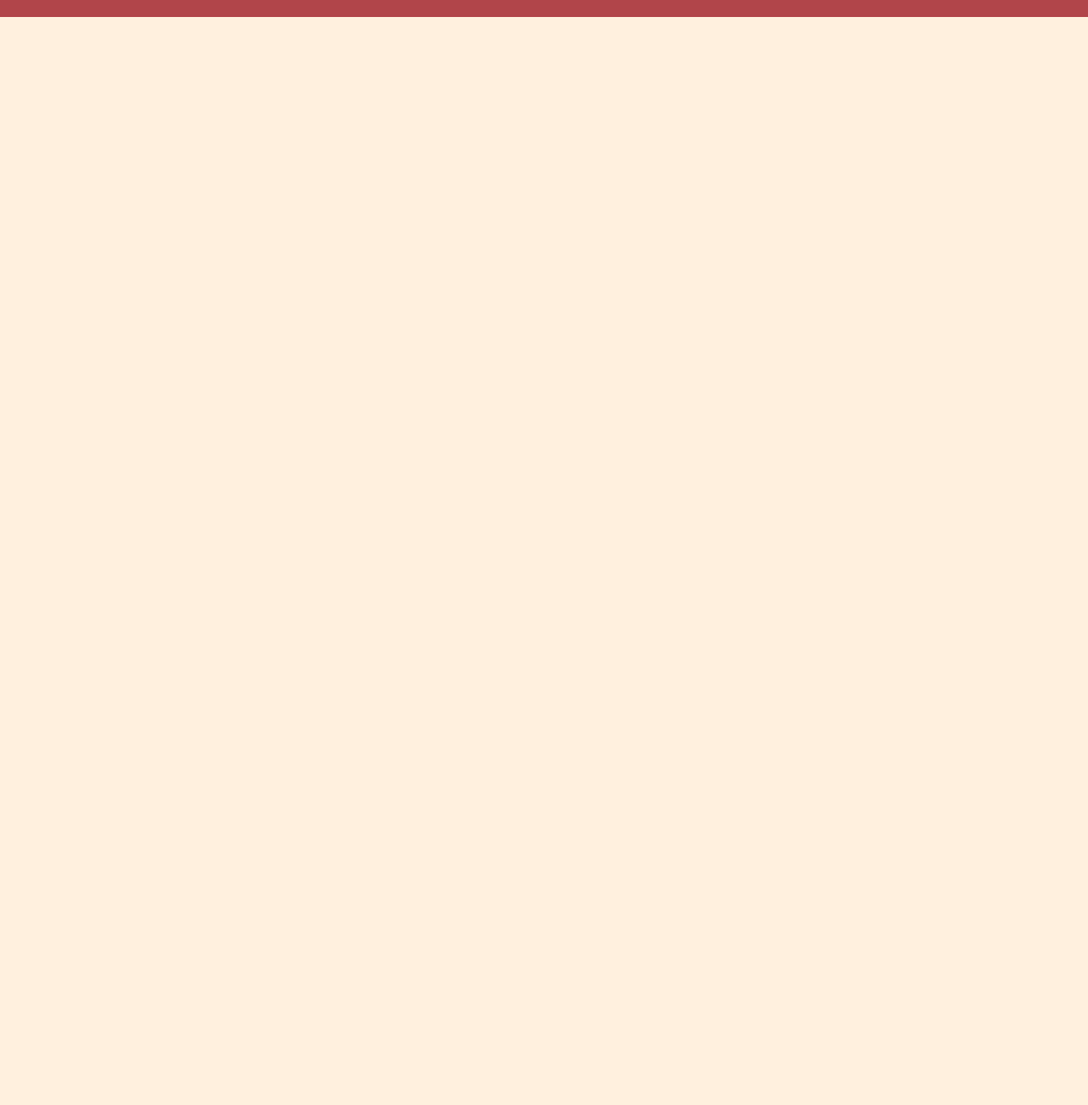
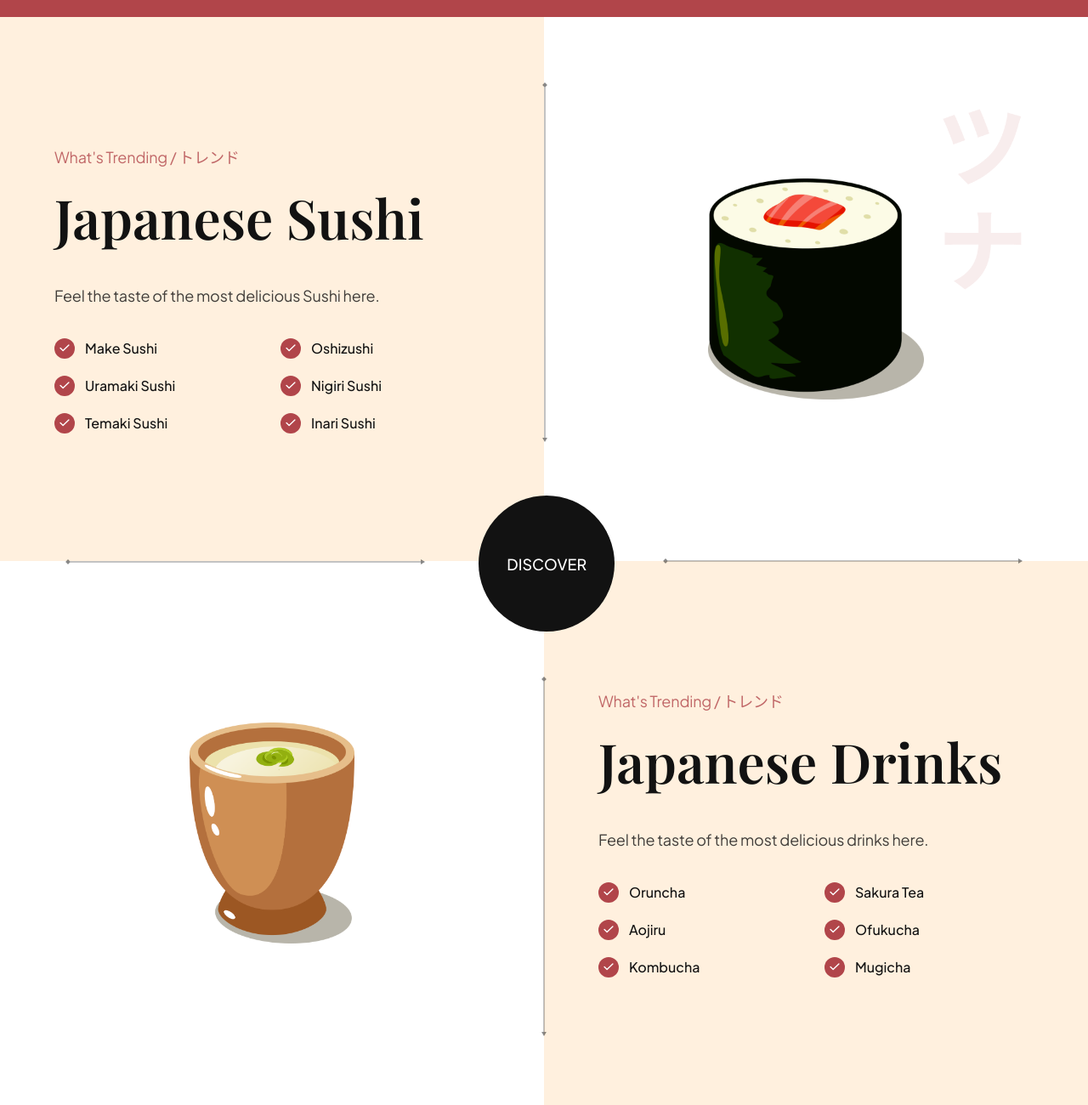
Before and after one commit to millouu/sushi-wushi, a website built with Vite: page index.html in a window 1280 px wide. Shown: the part 2399-3699 px from the top of the page at 85% size. Before the commit the page ends 2419 px from the top, so only its background shows below. Built offline with nearby package versions, Linux system fonts and the light colour scheme.

Commit message:
trending sections

```diff
--- a/css/sections/trending.css
+++ b/css/sections/trending.css
@@ -0,0 +1,160 @@
+.trending {
+  position: relative;
+
+  display: flex;
+  flex-direction: column;
+  overflow: hidden;
+}
+
+.trending__discover {
+  position: absolute;
+  top: 44%;
+  left: 44%;
+  z-index: 1;
+
+  width: 160px;
+  height: 160px;
+
+  border-radius: 100%;
+  background-color: var(--secondary-color);
+  cursor: pointer;
+
+  display: flex;
+  justify-content: center;
+  align-items: center;
+}
+
+.trending__discover p {
+  font-size: 18px;
+  font-weight: 500;
+  font-family: var(--plus-jakarta-sans);
+
+  text-transform: uppercase;
+  color: #fff;
+}
+
+.trending-sushi,
+.trending-drinks {
+  width: 100%;
+  min-height: 640px;
+
+  display: flex;
+  flex-direction: row;
+}
+
+.trending__content {
+  flex: 1;
+  display: flex;
+  justify-content: center;
+  flex-direction: column;
+
+  padding: 32px 64px;
+}
+
+.trending__list {
+  list-style: none;
+
+  flex-wrap: wrap;
+  gap: 20px;
+}
+
+.trending__list li {
+  flex: 1;
+  display: flex;
+  align-items: center;
+  flex-direction: row;
+  gap: 12px;
+
+  min-width: 210px;
+}
+
+.trending__icon {
+  width: 24px;
+  height: 24px;
+
+  border-radius: 100%;
+  background-color: var(--primary-color);
+}
+
+.trending__icon img {
+  width: 50%;
+  height: 50%;
+  object-fit: contain;
+}
+
+.trending__list p {
+  flex: 1;
+  font-size: 16px;
+  font-weight: 500;
+  font-family: var(--plus-jakarta-sans);
+
+  color: var(--secondary-color);
+}
+
+.trending__image {
+  flex: 1;
+
+  position: relative;
+  padding: 32px 64px;
+
+  background-color: var(--color-white);
+  background-repeat: no-repeat;
+  background-size: contain;
+  background-position: center;
+}
+
+.trending-sushi .trending__image {
+  background-image: url("../../assets/japanese_sushi.png");
+}
+
+.trending-drink .trending__image {
+  background-image: url("../../assets/japanese_drinks.png");
+}
+
+.trending__image img {
+  width: 254px;
+  height: 260px;
+  object-fit: contain;
+}
+
+/* Arrows */
+.trending__arrow {
+  position: absolute;
+  z-index: 1;
+}
+
+.trending__arrow img {
+  object-fit: contain;
+}
+
+.trending__arrow-left {
+  left: -2.5px;
+  top: 12%;
+}
+
+.trending__arrow-left img,
+.trending__arrow-top img {
+  width: auto;
+  height: 100%;
+}
+
+.trending__arrow-top {
+  top: -10.5px;
+  left: 12%;
+}
+
+.trending__arrow-bottom {
+  bottom: -6.5px;
+  right: 12%;
+}
+
+.trending__arrow-bottom img,
+.trending__arrow-right img {
+  width: 100%;
+  height: auto;
+}
+
+.trending__arrow-right {
+  right: -2.5px;
+  bottom: 12%;
+}
--- a/index.html
+++ b/index.html
@@ -191,6 +191,147 @@
       </button>
     </section>
 
+    <section class="trending" id="food">
+      <section class="trending-sushi">
+        <div class="trending__content" data-aos="fade-right">
+          <p class="sushi__subtitle">
+            What's Trending / トレンド
+          </p>
+          <h3 class="sushi__title">
+            Japanese Sushi
+          </h3>
+          <p class="sushi__description">
+            Feel the taste of the most delicious Sushi here.
+          </p>
+          <ul class="trending__list flex-between">
+            <li>
+              <div class="trending__icon flex-center">
+                <img src="/assets/check.svg" alt="check">
+              </div>
+              <p>Make Sushi</p>
+            </li>
+            <li>
+              <div class="trending__icon flex-center">
+                <img src="/assets/check.svg" alt="check">
+              </div>
+              <p>Oshizushi</p>
+            </li>
+            <li>
+              <div class="trending__icon flex-center">
+                <img src="/assets/check.svg" alt="check">
+              </div>
+              <p>Uramaki Sushi</p>
+            </li>
+            <li>
+              <div class="trending__icon flex-center">
+                <img src="/assets/check.svg" alt="check">
+              </div>
+              <p>Nigiri Sushi</p>
+            </li>
+            <li>
+              <div class="trending__icon flex-center">
+                <img src="/assets/check.svg" alt="check">
+              </div>
+              <p>Temaki Sushi</p>
+            </li>
+            <li>
+              <div class="trending__icon flex-center">
+                <img src="/assets/check.svg" alt="check">
+              </div>
+              <p>Inari Sushi</p>
+            </li>
+          </ul>
+        </div>
+
+        <div class="trending__image flex-center">
+          <img src="assets/sushi-5.png" alt="sushi-5" data-aos="fade-left">
+
+          <div class="trending__arrow trending__arrow-left">
+            <img src="assets/arrow-vertical.svg" alt="arrow-vertical">
+          </div>
+
+          <div class="trending__arrow trending__arrow-bottom">
+            <img src="assets/arrow-horizontal.svg" alt="arrow-horizontal">
+          </div>
+
+        </div>
+      </section>
+
+      <div class="trending__discover" data-aos="zoom-in">
+        <p>Discover</p>
+      </div>
+
+      <section class="trending-drinks">
+
+        <div class="trending__image flex-center">
+          <img src="assets/sushi-4.png" alt="sushi-4" data-aos="fade-right">
+
+          <div class="trending__arrow trending__arrow-top">
+            <img src="assets/arrow-horizontal.svg" alt="arrow-horizontal">
+          </div>
+
+          <div class="trending__arrow trending__arrow-right">
+            <img src="assets/arrow-vertical.svg" alt="arrow-vertical">
+          </div>
+
+        </div>
+
+        <div class="trending__content" data-aos="fade-left">
+          <p class="sushi__subtitle">
+            What's Trending / トレンド
+          </p>
+          <h3 class="sushi__title">
+            Japanese Drinks
+          </h3>
+          <p class="sushi__description">
+            Feel the taste of the most delicious drinks here.
+          </p>
+          <ul class="trending__list flex-between">
+            <li>
+              <div class="trending__icon flex-center">
+                <img src="/assets/check.svg" alt="check">
+              </div>
+              <p>Oruncha</p>
+            </li>
+            <li>
+              <div class="trending__icon flex-center">
+                <img src="/assets/check.svg" alt="check">
+              </div>
+              <p>Sakura Tea</p>
+            </li>
+            <li>
+              <div class="trending__icon flex-center">
+                <img src="/assets/check.svg" alt="check">
+              </div>
+              <p>Aojiru</p>
+            </li>
+            <li>
+              <div class="trending__icon flex-center">
+                <img src="/assets/check.svg" alt="check">
+              </div>
+              <p>Ofukucha</p>
+            </li>
+            <li>
+              <div class="trending__icon flex-center">
+                <img src="/assets/check.svg" alt="check">
+              </div>
+              <p>Kombucha</p>
+            </li>
+            <li>
+              <div class="trending__icon flex-center">
+                <img src="/assets/check.svg" alt="check">
+              </div>
+              <p>Mugicha</p>
+            </li>
+          </ul>
+        </div>
+
+      </section>
+
+    </section>
+
+
+
     <script src="./js/script.js" type="module"></script>
   </body>
 </html>
```
